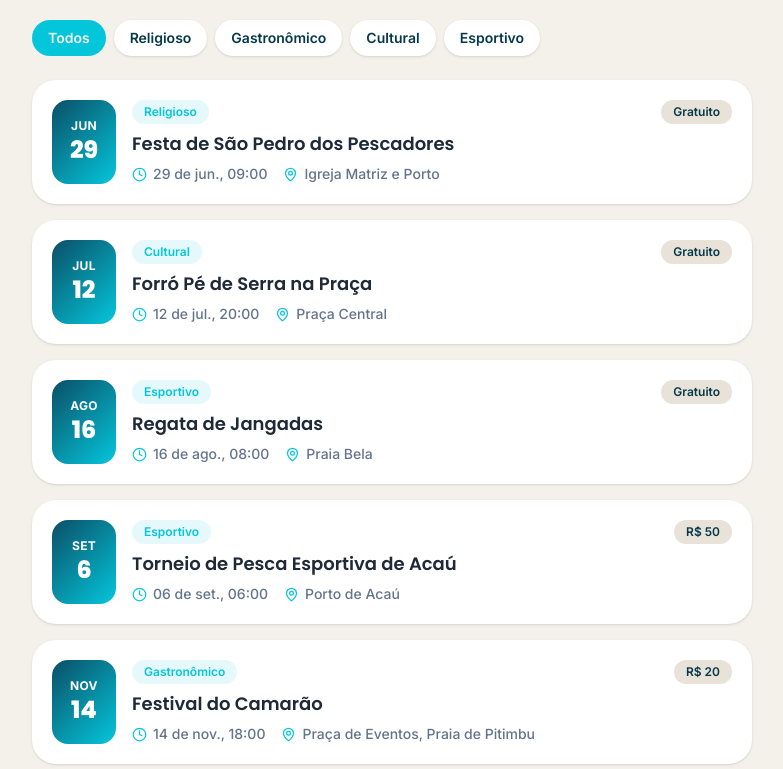
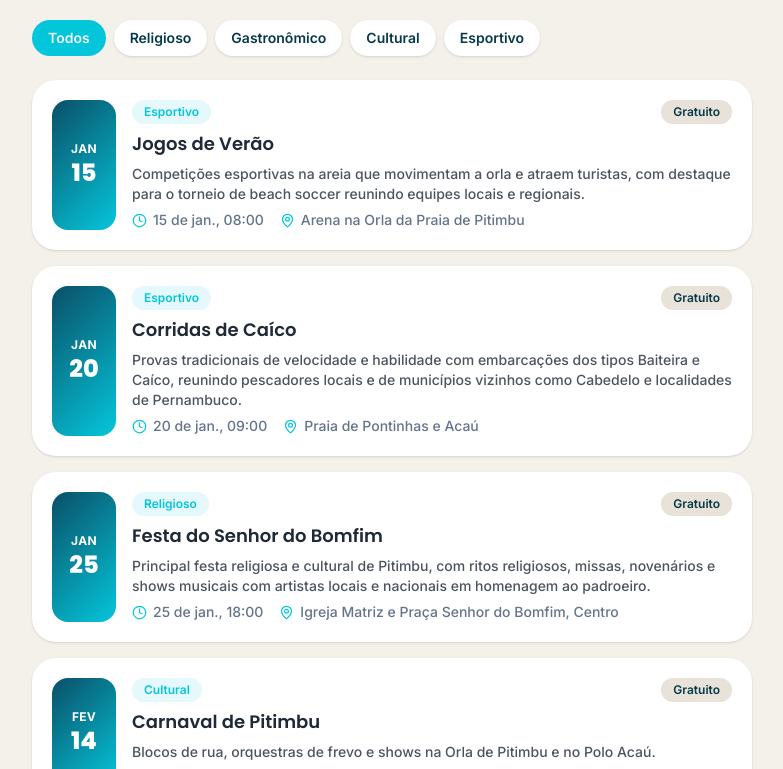
Before and after one commit to Carlosmveloso/nortcity, a React (Vite) app: page /eventos in a window 1280 px wide. Shown: the part 340-1109 px from the top of the page, without its empty margins (248-1031 px from the left). Built offline with nearby package versions, Linux system fonts and the light colour scheme.

Commit message:
feat: adiciona eventos de janeiro, carnaval e festival da lagosta
Inclui Jogos de Verão, Corridas de Caíco, Festa do Senhor do Bomfim,
Carnaval de Pitimbu e Festival da Lagosta na agenda. Adiciona suporte
a descrição no card de evento (EventItem) para exibir esse conteúdo.

```diff
--- a/src/components/ui/EventItem.jsx
+++ b/src/components/ui/EventItem.jsx
@@ -30,6 +30,7 @@ function EventItem({ event }) {
                     </span>
                 </div>
                 <h3 className="font-head text-base font-semibold text-foreground sm:text-lg">{event.title}</h3>
+                {event.description && <p className="text-sm text-foreground/80">{event.description}</p>}
                 <div className="flex flex-col gap-1 text-sm text-muted-foreground sm:flex-row sm:flex-wrap sm:items-center sm:gap-x-4 sm:gap-y-1">
                     <span className="flex items-center gap-1.5">
                         <Clock size={15} className="shrink-0 text-turquoise" aria-hidden="true" />
--- a/src/data/events.js
+++ b/src/data/events.js
@@ -55,4 +55,58 @@ export const events = [
         location: 'Orla de Pitimbu',
         price: 'Gratuito',
     },
+    {
+        id: 'jogos-de-verao',
+        date: '2026-01-15',
+        time: '08:00',
+        category: 'Esportivo',
+        title: 'Jogos de Verão',
+        location: 'Arena na Orla da Praia de Pitimbu',
+        price: 'Gratuito',
+        description:
+            'Competições esportivas na areia que movimentam a orla e atraem turistas, com destaque para o torneio de beach soccer reunindo equipes locais e regionais.',
+    },
+    {
+        id: 'corridas-de-caico',
+        date: '2026-01-20',
+        time: '09:00',
+        category: 'Esportivo',
+        title: 'Corridas de Caíco',
+        location: 'Praia de Pontinhas e Acaú',
+        price: 'Gratuito',
+        description:
+            'Provas tradicionais de velocidade e habilidade com embarcações dos tipos Baiteira e Caíco, reunindo pescadores locais e de municípios vizinhos como Cabedelo e localidades de Pernambuco.',
+    },
+    {
+        id: 'festa-do-senhor-do-bomfim',
+        date: '2026-01-25',
+        time: '18:00',
+        category: 'Religioso',
+        title: 'Festa do Senhor do Bomfim',
+        location: 'Igreja Matriz e Praça Senhor do Bomfim, Centro',
+        price: 'Gratuito',
+        description:
+            'Principal festa religiosa e cultural de Pitimbu, com ritos religiosos, missas, novenários e shows musicais com artistas locais e nacionais em homenagem ao padroeiro.',
+    },
+    {
+        id: 'carnaval-de-pitimbu',
+        date: '2026-02-14',
+        time: '16:00',
+        category: 'Cultural',
+        title: 'Carnaval de Pitimbu',
+        location: 'Orla de Pitimbu e Polo Acaú',
+        price: 'Gratuito',
+        description: 'Blocos de rua, orquestras de frevo e shows na Orla de Pitimbu e no Polo Acaú.',
+    },
+    {
+        id: 'festival-da-lagosta',
+        date: '2026-10-17',
+        time: '18:00',
+        category: 'Gastronômico',
+        title: 'Festival da Lagosta',
+        location: 'Distrito de Acaú',
+        price: 'Gratuito',
+        description:
+            'Evento cultural e gastronômico que celebra o fim do defeso e a abertura da pesca da lagosta, com shows musicais, oficinas gastronômicas em parceria com o Senac, feira de artesanato, concursos de pratos típicos e ampla oferta de pratos à base de lagosta a preços populares.',
+    },
 ];
```
